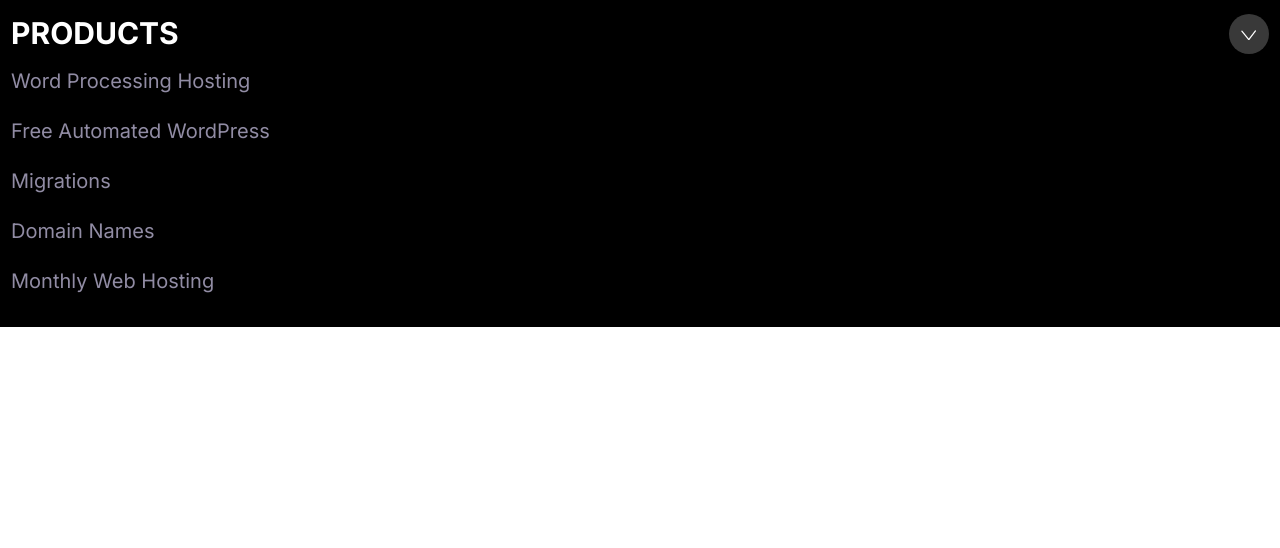
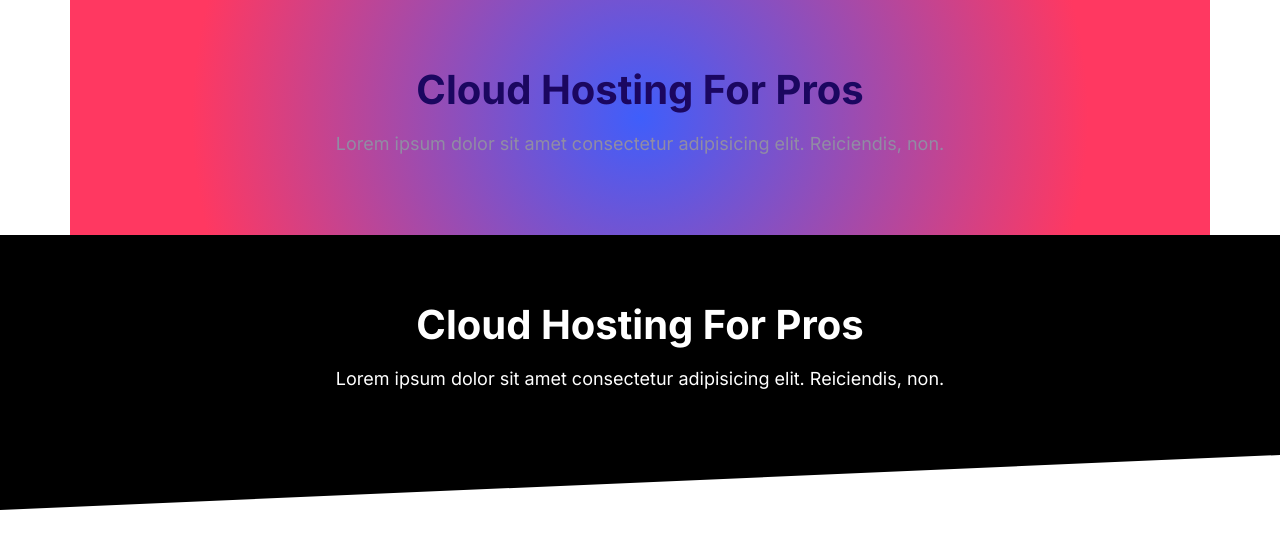
Before and after one commit to CDiala/mehostee, a plain HTML site: page index.html in a window 1280 px wide. Drawn offline with Linux system fonts and the light colour scheme.

Commit message:
Created the block component.

```diff
--- a/css/styles.css
+++ b/css/styles.css
@@ -734,3 +734,64 @@
   max-height: 100vh;
   opacity: 1;
 }
+
+/* Blocks */
+.block {
+  --block-padding: 6rem;
+  padding: var(--block-padding) 2rem;
+}
+
+.block__header {
+  text-align: center;
+}
+
+.block__heading {
+  margin-top: 0;
+  text-transform: capitalize;
+}
+
+.block--dark {
+  background-color: #000;
+  color: var(--color-plain);
+}
+
+.block--white {
+  background: rgb(63, 94, 251);
+  background: radial-gradient(
+    circle,
+    rgba(63, 94, 251, 1) 0%,
+    rgba(255, 56, 97, 1) 77%
+  );
+}
+
+.block--dark .block__heading {
+  color: var(--color-plain);
+}
+
+.block--skew-right {
+  clip-path: polygon(0% 0%, 100% 0%, 100% 100%, 0% 80%);
+  padding-bottom: calc(var(--block-padding) + 4rem);
+}
+
+.block--skew-left {
+  clip-path: polygon(0% 0%, 100% 0%, 100% 80%, 0% 100%);
+  padding-bottom: calc(var(--block-padding) + 4rem);
+}
+
+.block--skew-top-right {
+  clip-path: polygon(0% 0%, 100% 0%, 100% 100%, 0% 80%);
+  /* padding-bottom: calc(var(--block-padding) + 4rem); */
+}
+
+.block--skew-top-left {
+  clip-path: polygon(0% 20%, 100% 0%, 100% 100%, 0% 100%);
+  position: relative;
+  top: -6rem;
+  padding-top: calc(var(--block-padding) + 4rem);
+  /* z-index: -5; */
+}
+
+.container {
+  margin: 0 auto;
+  max-width: 1140px;
+}
--- a/index.html
+++ b/index.html
@@ -13,37 +13,20 @@
 </head>
 
 <body>
-    <div style="border: 1px solid black;background-color: black;">
-        <div class="collapsible collapsible--primary collapsible--expanded">
-            <header class="collapsible__header">
-                <h2 class="collapsible__title">
-                    products
-                </h2>
-                <svg class="icon icon--primary collapsible__arrow">
-                    <use xlink:href="images/sprite.svg#chevron">
-                    </use>
-                </svg>
-            </header>
-            <div class="collapsible__body">
-                <ul class="list ">
-                    <li class="list__item">
-                        Word Processing Hosting</li>
-                    <li class="list__item">
-                        Free Automated WordPress
-                    </li>
-                    <li class="list__item">
-                        Migrations
-                    </li>
-                    <li class="list__item">
-                        Domain Names
-                    </li>
-                    <li class="list__item">
-                        Monthly Web Hosting
-                    </li>
-                </ul>
-            </div>
-        </div>
-    </div>
+
+    <section class="block container block--white">
+        <header class="block__header">
+            <h2 class="block__heading">cloud hosting for pros</h2>
+            <p>Lorem ipsum dolor sit amet consectetur adipisicing elit. Reiciendis, non.</p>
+        </header>
+    </section>
+
+    <section class="block block--dark block--skew-left">
+        <header class="block__header">
+            <h2 class="block__heading">cloud hosting for pros</h2>
+            <p>Lorem ipsum dolor sit amet consectetur adipisicing elit. Reiciendis, non.</p>
+        </header>
+    </section>
     <script src="js/main.js"></script>
 </body>
 
```
Also changed, not shown: components/block.html (added, +13 -0 lines).
